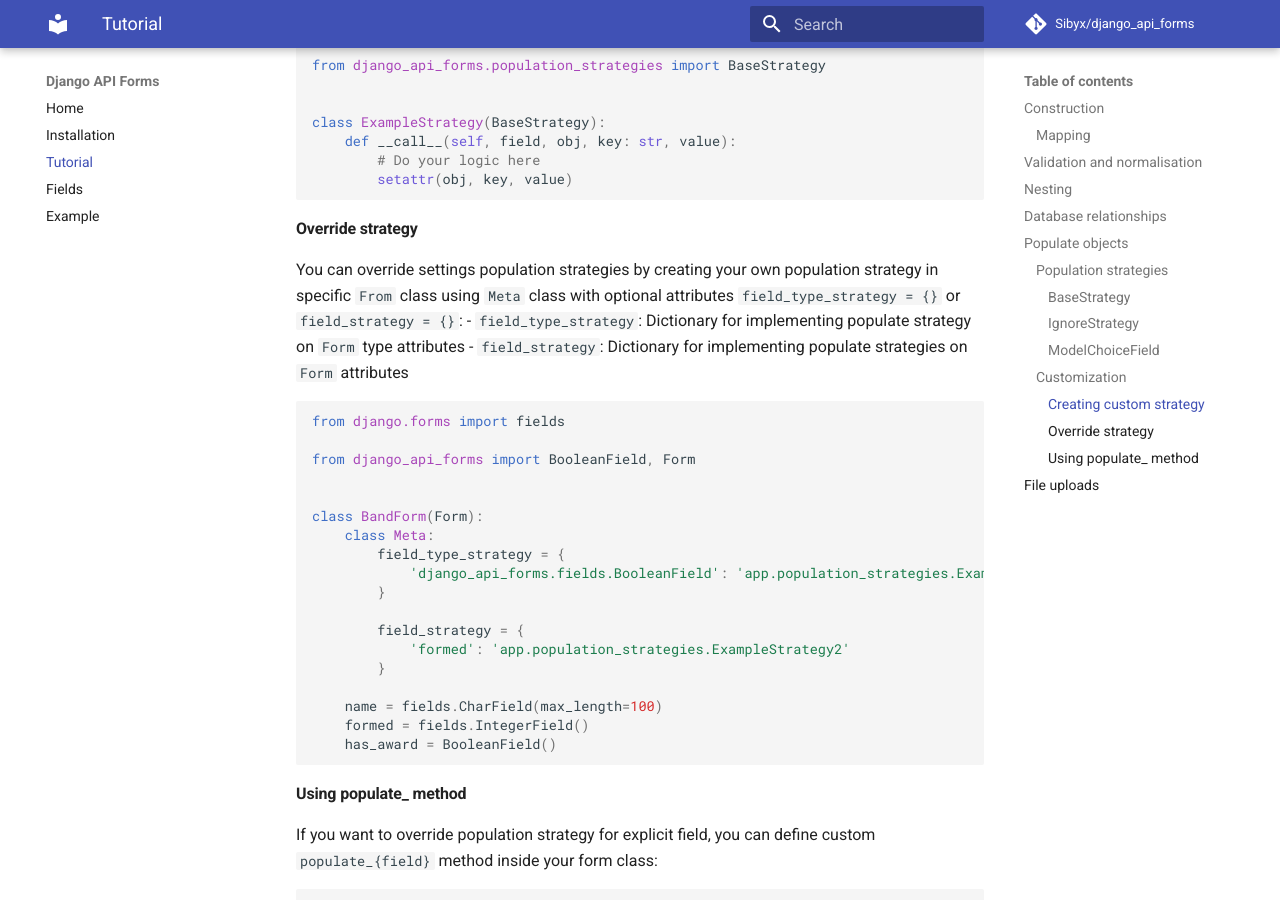
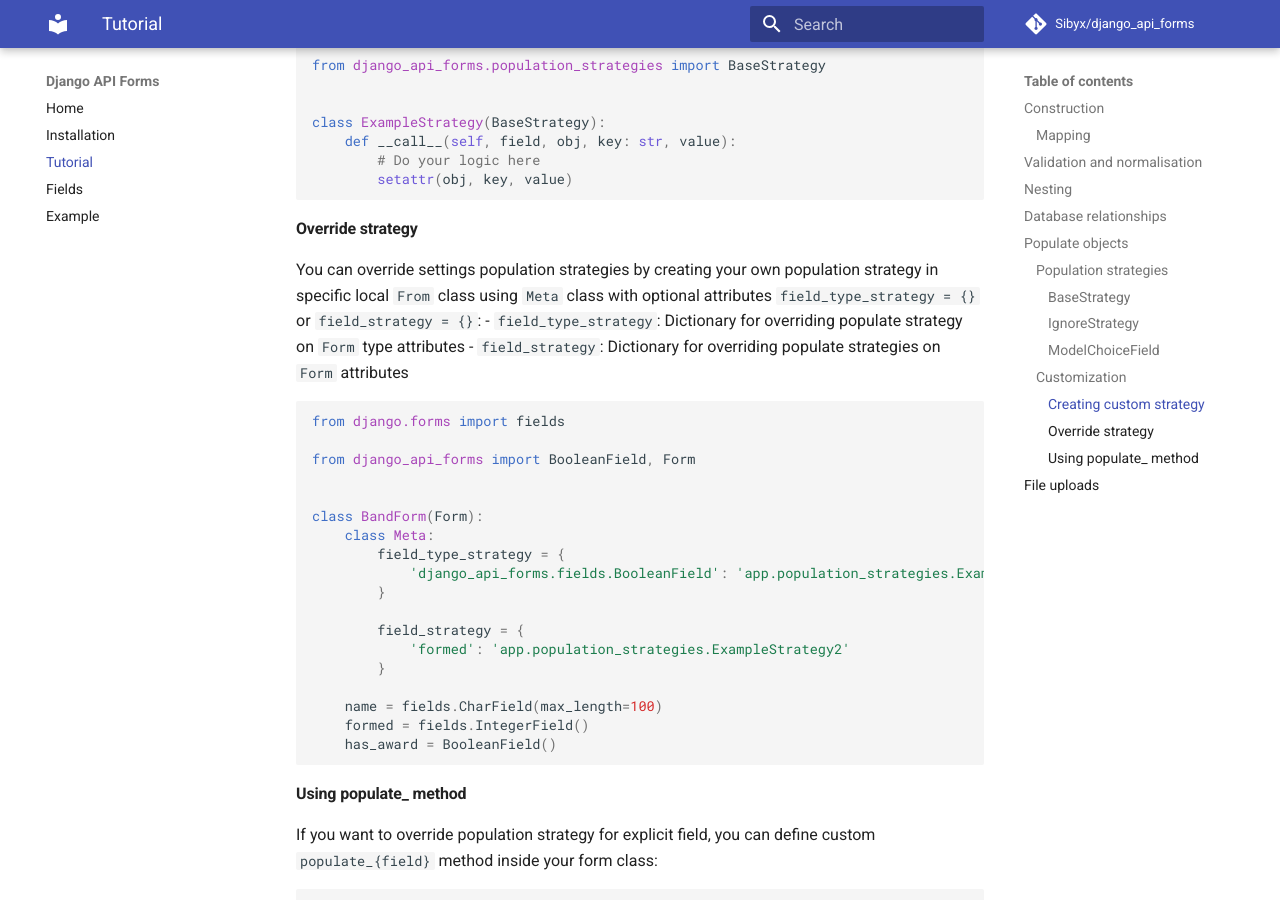
Before and after one commit to Sibyx/django_api_forms, an MkDocs documentation site: the page built from docs/tutorial.md, in a window 1280 px wide and 900 px high, scrolled down 4732 px. Built offline with MkDocs 1.6.1 and Material for MkDocs 9.7.7, drawn with Linux system fonts in a browser that asks for light colours; comment, search, counter and statistics services are not loaded.

Commit message:
Updated tutorial

````diff
--- a/docs/tutorial.md
+++ b/docs/tutorial.md
@@ -225,10 +225,10 @@ class ExampleStrategy(BaseStrategy):
 
 #### Override strategy
 
-You can override settings population strategies by creating your own population strategy in specific `From` class using
+You can override settings population strategies by creating your own population strategy in specific local `From` class using
 `Meta` class with optional attributes `field_type_strategy = {}` or `field_strategy = {}`:
-  - `field_type_strategy`: Dictionary for implementing populate strategy on `Form` type attributes
-  - `field_strategy`: Dictionary for implementing populate strategies on `Form` attributes
+  - `field_type_strategy`: Dictionary for overriding populate strategy on `Form` type attributes
+  - `field_strategy`: Dictionary for overriding populate strategies on `Form` attributes
 
 ```python
 from django.forms import fields
````
Also changed, not shown: CHANGELOG.md (+1 -1 lines), 1 other file.
